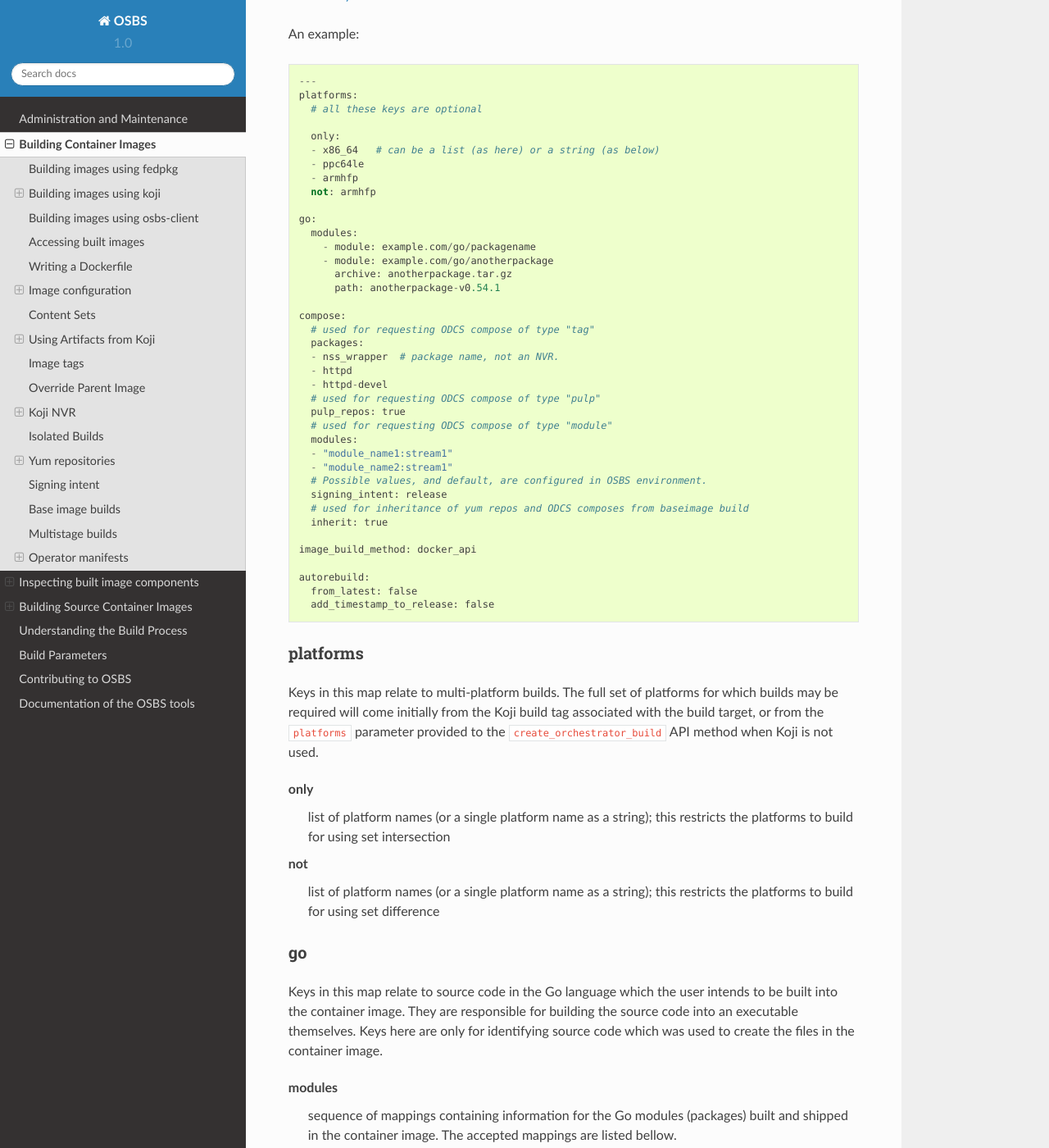
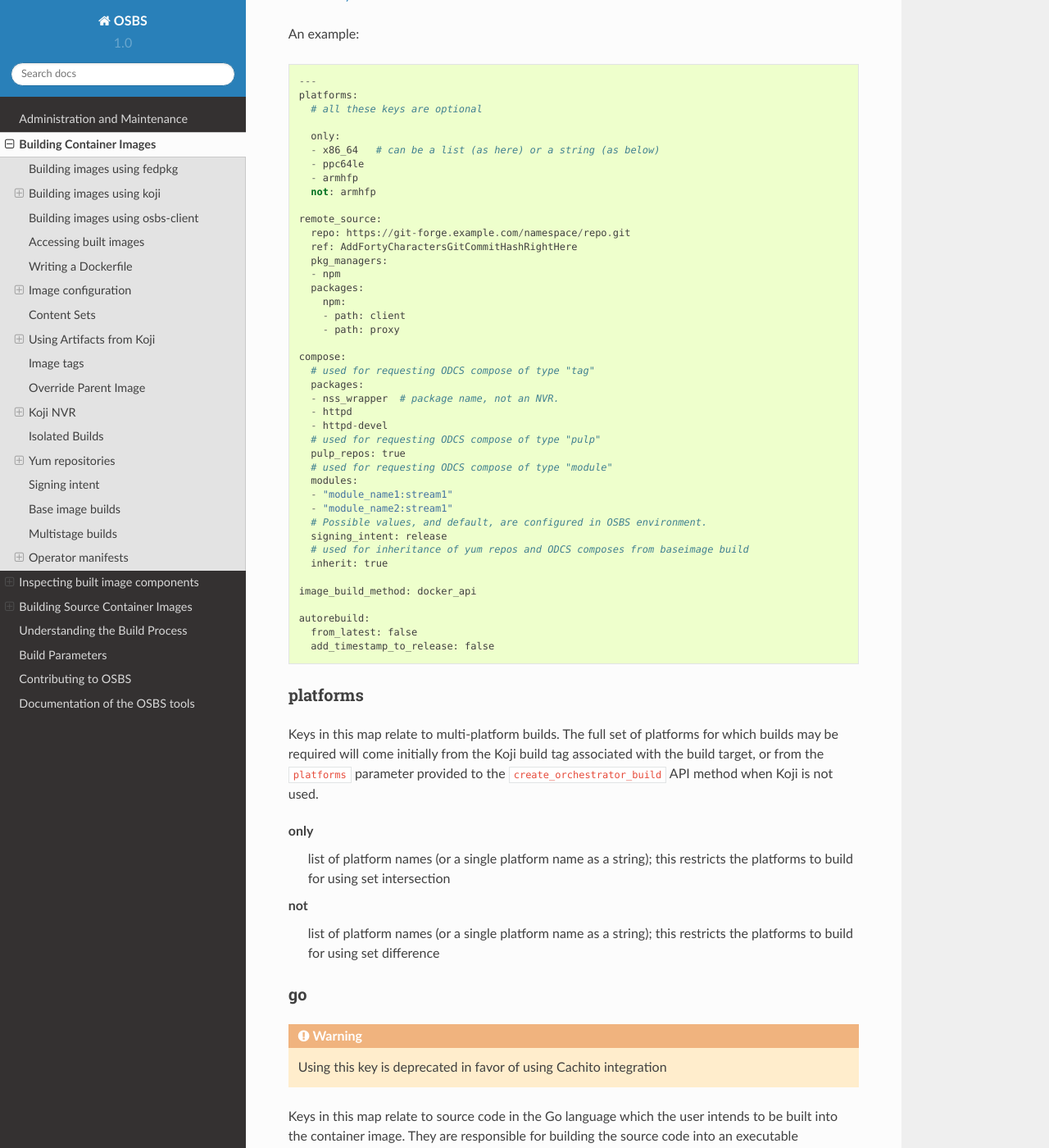
Before and after one commit to containerbuildsystem/osbs-docs, a Sphinx documentation site: the page built from docs/users.rst, in a window 1280 px wide and 1400 px high, scrolled down 5471 px. Shown: the whole window at 82% size. Built offline with Sphinx 7.4.7 and the Read the Docs theme 2.0.0, drawn with Linux system fonts in a browser that asks for light colours.

Commit message:
Document go container.yaml key deprecation
Signed-off-by: Athos Ribeiro <athos@redhat.com>

```diff
--- a/docs/users.rst
+++ b/docs/users.rst
@@ -292,12 +292,15 @@ An example::
     - armhfp
     not: armhfp
 
-  go:
-    modules:
-      - module: example.com/go/packagename
-      - module: example.com/go/anotherpackage
-        archive: anotherpackage.tar.gz
-        path: anotherpackage-v0.54.1
+  remote_source:
+    repo: https://git-forge.example.com/namespace/repo.git
+    ref: AddFortyCharactersGitCommitHashRightHere
+    pkg_managers:
+    - npm
+    packages:
+      npm:
+      - path: client
+      - path: proxy
 
   compose:
     # used for requesting ODCS compose of type "tag"
@@ -341,6 +344,8 @@ not
 
 go
 ~~
+
+.. warning:: Using this key is deprecated in favor of using Cachito integration
 
 Keys in this map relate to source code in the Go language which the
 user intends to be built into the container image. They are
```
